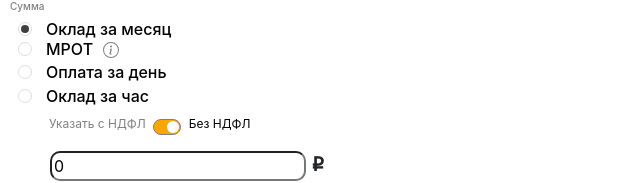
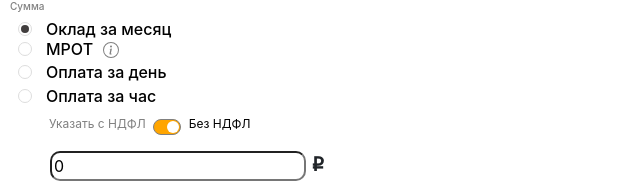
Before and after one commit to lostt1me/calcMoney, a React (Create React App) app: page / in a window 1280 px wide. Shown: the top 183 px of the page, without its empty margins (0-640 px from the left). Built offline with nearby package versions, Linux system fonts and the light colour scheme.

Commit message:
fix label text

```diff
--- a/src/Components/PaysForm/View.tsx
+++ b/src/Components/PaysForm/View.tsx
@@ -39,7 +39,7 @@ export const View = (data: IVeiwProps) => {
                     </label>
                     <label>
                         <Field name="chargeType" component="input" type="radio" value="payHour"/>
-                        <span>Оклад за час</span>
+                        <span>Оплата за час</span>
                     </label>
                 </div>
                 {!(hasMrot==="mrot")? <Switch changeStatus={changeNdflStatus}/> : undefined}
```
